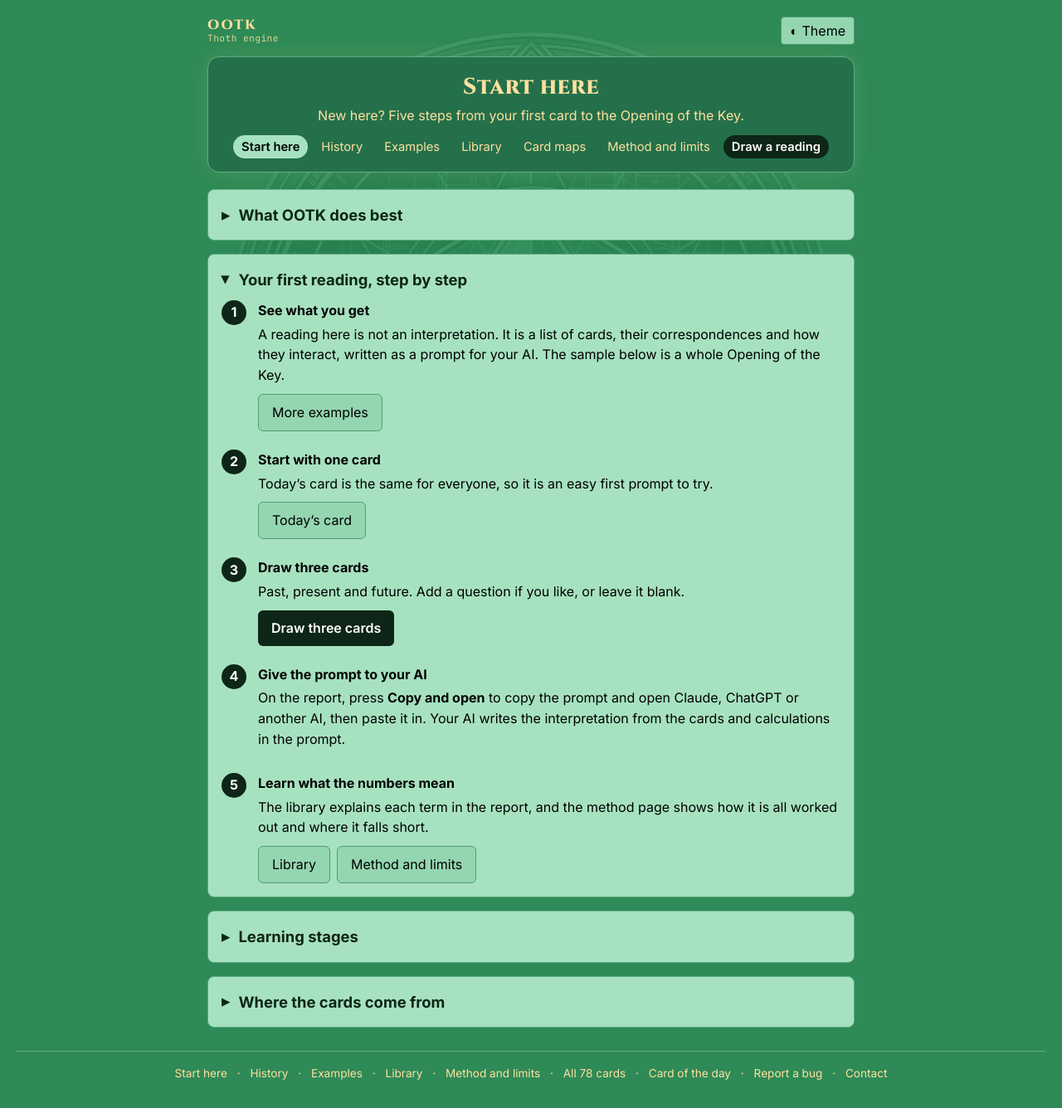
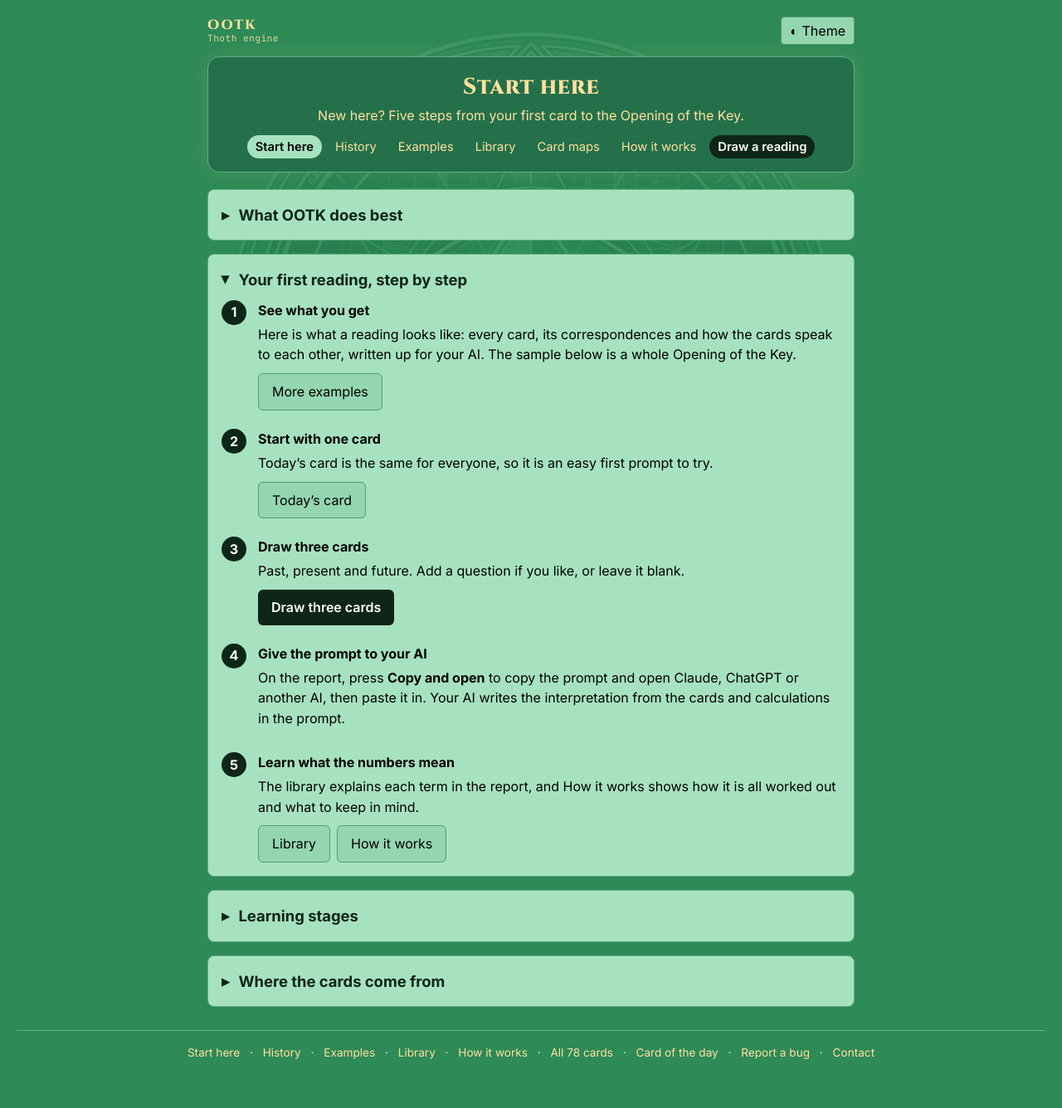
Before and after one commit to hampshirecottage-ai/ootk-thoth-engine, a Python web app: template templates/start.html in a window 1280 px wide. Shown: the whole page at 83% size. After the commit the page ends 1277 px from the top, so only its background shows below. Run offline with Jinja, Linux system fonts and the light colour scheme; the template is opened without the code that fills it, so the values that code supplies are empty.

Commit message:
Warmer wording, a clear price and a lighter report header
Say once that the AI interprets, not seven times; Method opens in the
owner's voice; 'Method and limits' becomes 'How it works'. Front page
says 'Free, no sign-up.' by the button and drops the jargon chips.
Report header keeps Copy and open as the one big button, with copy and
save options under More and the attach-as-file tip on one line.

Co-Authored-By: Claude Opus 5.5 (1M context) <noreply@anthropic.com>
Claude-Session: https://claude.ai/code/session_01LUs8KwBZZ39rW2dYkRJ5Sp

```diff
--- a/templates/_guide_base.html
+++ b/templates/_guide_base.html
@@ -48,7 +48,7 @@
         <h1>{{ page_title }}</h1>
         <p class="tagline">{{ tagline }}</p>
         <nav class="guide-nav" aria-label="Guide">
-            {% for href, label in [("/start", "Start here"), ("/history", "History"), ("/examples", "Examples"), ("/library", "Library"), ("/maps", "Card maps"), ("/method", "Method and limits")] %}
+            {% for href, label in [("/start", "Start here"), ("/history", "History"), ("/examples", "Examples"), ("/library", "Library"), ("/maps", "Card maps"), ("/method", "How it works")] %}
             <a href="{{ href }}"{% if href == active %} aria-current="page"{% endif %}>{{ label }}</a>
             {% endfor %}
             <a href="/#readingForm" class="guide-draw">Draw a reading</a>
--- a/templates/_site_footer.html
+++ b/templates/_site_footer.html
@@ -11,7 +11,7 @@
     <a href="/history">History</a> ·
     <a href="/examples">Examples</a> ·
     <a href="/library">Library</a> ·
-    <a href="/method">Method and limits</a> ·
+    <a href="/method">How it works</a> ·
     <a href="/cards">All 78 cards</a> ·
     <a href="/today">Card of the day</a> ·
     <a href="{{ bug_report_url }}" target="_blank" rel="noopener">Report a bug</a> ·
--- a/templates/index.html
+++ b/templates/index.html
@@ -70,7 +70,6 @@
     <!-- Banner: what it is, for whom and how on the left; the settings for your own reading on the right. -->
     <section class="band" aria-labelledby="pageTitle">
         <div class="band-text">
-            <p class="chips"><span>LLM Tarot Reading</span><span>Thoth / Liber 777</span><span>Book T</span></p>
             <h1 id="pageTitle">Navigate with Tarot.</h1>
             <p class="tagline">Draw a Thoth spread. OOTK looks up every card in the Book&nbsp;T and Liber&nbsp;777 tables and hands your AI a ready-made prompt, so the interpreting is left to your AI.</p>
             <ol class="steps" aria-label="How it works">
@@ -86,7 +85,7 @@
 
 {% include "_settings_fields.html" %}
                 <button type="submit" class="btn-submit">Draw my cards</button>
-                <p class="mode-link">Want to choose the cards? <a href="/pick" id="modeSwitch">Pick them by hand</a></p>
+                <p class="mode-link"><strong>Free, no sign-up.</strong> Want to choose the cards? <a href="/pick" id="modeSwitch">Pick them by hand</a></p>
             </section>
         </form>
         <!-- Below the settings on a phone, so the draw button shows on the first screen. -->
--- a/templates/landing.html
+++ b/templates/landing.html
@@ -11,7 +11,7 @@
                 <li><strong>Copy the prompt.</strong> The report lists every card&rsquo;s correspondences, dignities and aspects, written up for an AI.</li>
                 <li><strong>Open it in your AI.</strong> Paste it into ChatGPT, Claude, Gemini or another model, which writes the interpretation.</li>
             </ol>
-            <p class="muted">Free, with no sign-up. OOTK does not interpret the cards itself; it gives your AI the facts to work from.</p>
+            <p class="muted">Free, with no sign-up. Your AI brings the interpretation; OOTK makes sure it starts from the right facts.</p>
             <div class="actions">
                 <a class="btn" href="/?spread={{ page.spread }}#readingForm">Draw my cards</a>
                 <a class="btn secondary" href="/examples">See example readings</a>
--- a/templates/start.html
+++ b/templates/start.html
@@ -31,12 +31,11 @@
 {% block content %}
         <details class="panel fold">
             <summary class="fold-toggle"><h2 id="strengthsTitle">What OOTK does best</h2></summary>
-            <p>Its strengths are objective analysis and clear conceptual models.</p>
+            <p>It takes care of the bookkeeping, so you can spend your time on the cards.</p>
             <ul>
-                <li><strong>Objective analysis.</strong> Each card's dignities, aspects and correspondences come from the Book&nbsp;T and Liber&nbsp;777 tables and are scored the same way every time, so the same seed always gives the same figures.</li>
-                <li><strong>Clear conceptual models.</strong> The heap, the wheel of houses and signs, and the Cube of Space show where each card sits and how the cards link.</li>
+                <li><strong>Careful lookups.</strong> Each card's dignities, aspects and correspondences come from the Book&nbsp;T and Liber&nbsp;777 tables and are scored the same way every time, so the same seed always gives the same figures.</li>
+                <li><strong>Pictures of the reading.</strong> The heap, the wheel of houses and signs, and the Cube of Space show where each card sits and how the cards link.</li>
             </ul>
-            <p>The meaning is left to your AI.</p>
         </details>
 
         <details class="panel fold" open>
@@ -44,7 +43,7 @@
             <ol class="path">
                 <li>
                     <h3>See what you get</h3>
-                    <p>A reading here is not an interpretation. It is a list of cards, their correspondences and how they interact, written as a prompt for your AI. The sample below is a whole Opening of the Key.</p>
+                    <p>Here is what a reading looks like: every card, its correspondences and how the cards speak to each other, written up for your AI. The sample below is a whole Opening of the Key.</p>
                     <div class="actions">{% if sample %}<a class="btn secondary" href="#sample">See the sample</a> {% endif %}<a class="btn secondary" href="/examples">More examples</a></div>
                 </li>
                 <li>
@@ -63,8 +62,8 @@
                 </li>
                 <li>
                     <h3>Learn what the numbers mean</h3>
-                    <p>The library explains each term in the report, and the method page shows how it is all worked out and where it falls short.</p>
-                    <div class="actions"><a class="btn secondary" href="/library">Library</a> <a class="btn secondary" href="/method">Method and limits</a></div>
+                    <p>The library explains each term in the report, and How it works shows how it is all worked out and what to keep in mind.</p>
+                    <div class="actions"><a class="btn secondary" href="/library">Library</a> <a class="btn secondary" href="/method">How it works</a></div>
                 </li>
             </ol>
         </details>
```
Also changed, not shown: src/ootk/web.py (+3 -4 lines), templates/method.html (+5 -5 lines), templates/report.html (+11 -14 lines), tests/test_app_and_engine.py (+2 -2 lines), README.md, 1 other file.
